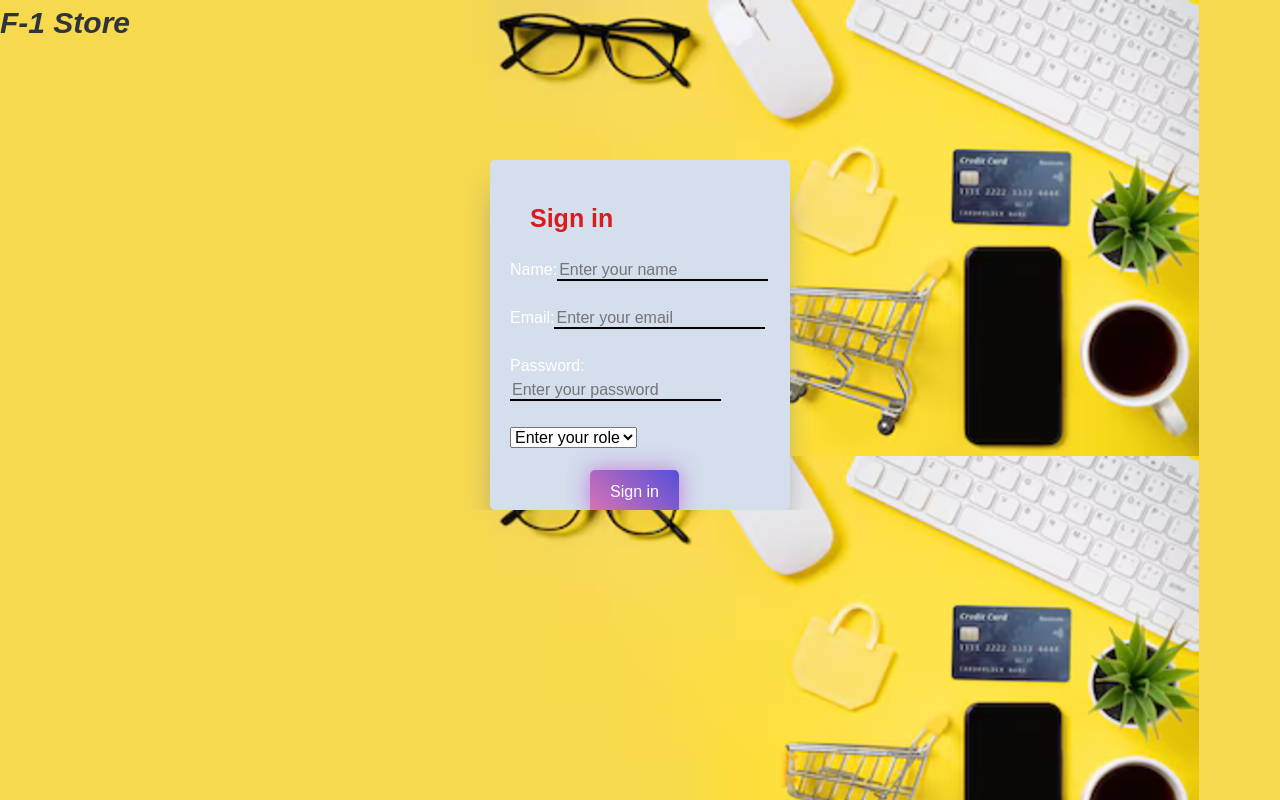
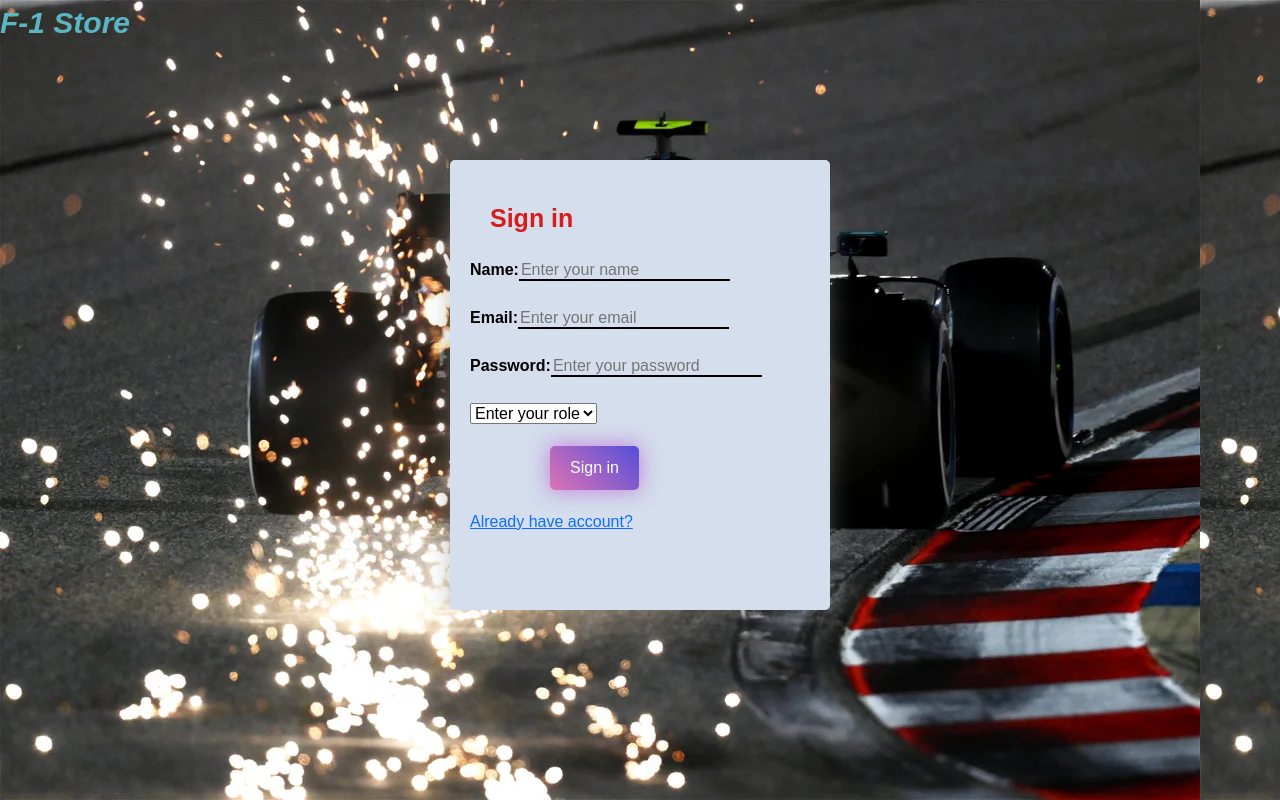
Before and after one commit to TarakaYalakala/F1-store, a React (Vite) app in the folder frontend/: page /signin in a window 1280 px wide. Built offline with nearby package versions, Linux system fonts and the light colour scheme.

Commit message:
Fourth Commit

```diff
--- a/frontend/src/components/Signin.css
+++ b/frontend/src/components/Signin.css
@@ -12,7 +12,7 @@ html, body {
     font-family: sans-serif;
     height: 100vh;
     width: 100%;
-    background: url("../components/images/E-commerce img (3).png");
+    background: url("../components/images/SparksF1.webp");
 }
 
 @media screen and (max-width: 380px){
@@ -24,7 +24,7 @@ html, body {
 
 .brand-sign {
     font-size: 30px;
-     color: #2f343b;
+     color: #59b6c2;
      font-weight: 700;
      font-style: italic;
 }
@@ -38,8 +38,8 @@ html, body {
 }
 
 .container-sign {
-    height: 350px;
-    width: 300px;
+    height: 450px;
+    width: 380px;
     background-color: #D4DEED;
     border-radius: 5px;
     box-shadow: rgb(135, 138, 141) 0px 20px 30px -10px;
@@ -98,3 +98,9 @@ html, body {
 .button-sp:hover {
     box-shadow: 0 0 40px rgba(187, 77, 143, 0.75), 0 0 30px rgba(120, 115, 245, 0.75);
 }
+
+.label-sign{
+    color: black;
+    font-weight: 650;
+    font-family: sans-serif;
+}
--- a/frontend/src/components/Signin.jsx
+++ b/frontend/src/components/Signin.jsx
@@ -72,17 +72,17 @@ function Signin() {
                 Sign in
               </div>
               <form onSubmit={handelSubmit}>
-                <label>Name: </label>
+                <label className='label-sign'>Name: </label>
                 <input type="text" name="tsx" id="tsx" placeholder='Enter your name' className='name-sp'onChange={(e) => {setName(e.target.value)}} autoComplete='off'/>
                 <br />
                 <br />
-                <label>Email: </label>
+                <label className='label-sign'>Email: </label>
                 <input type="email" name="mail" id="mail" placeholder='Enter your email' className='name-sp' onChange={(e) => {setEmail(e.target.value)}} autoComplete='off'/>
                 {/* {support? <p></p>: <p style={{color:"red",fontSize:"12px"}}>{errData}</p>} */}
                 <br />
                 <br />
                 {/* password */}
-                <label>Password: </label>
+                <label className='label-sign'>Password: </label>
                 <input type="password" name="pass" id="pass" placeholder='Enter your password' className='name-sp' onChange={(e) => {setPassword(e.target.value)}} autoComplete='off'/>
                 <br />
                 <br />
```
Also changed, not shown: frontend/src/components/images/wallpaperflare.com_wallpaper.jpg (added).
